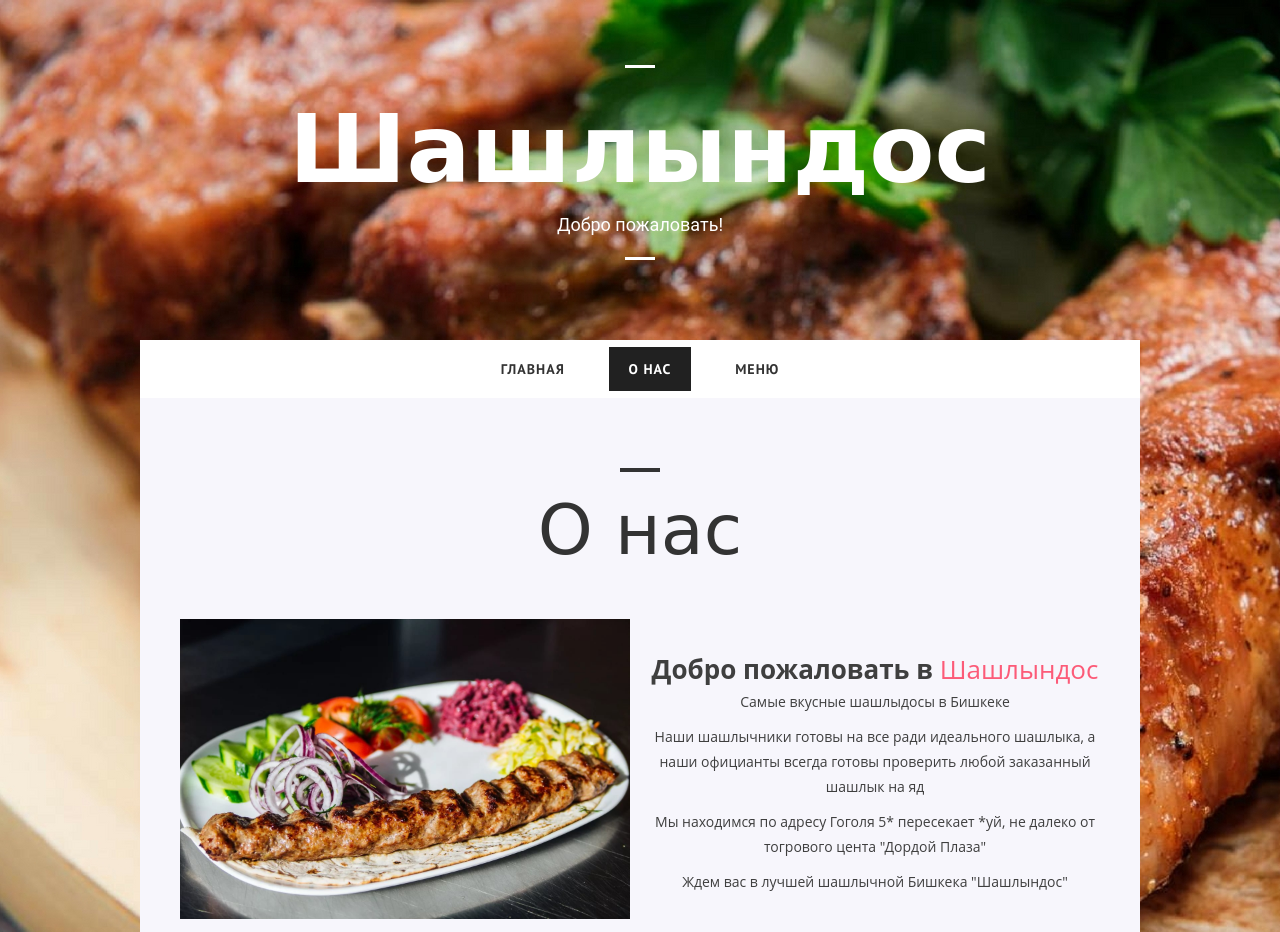
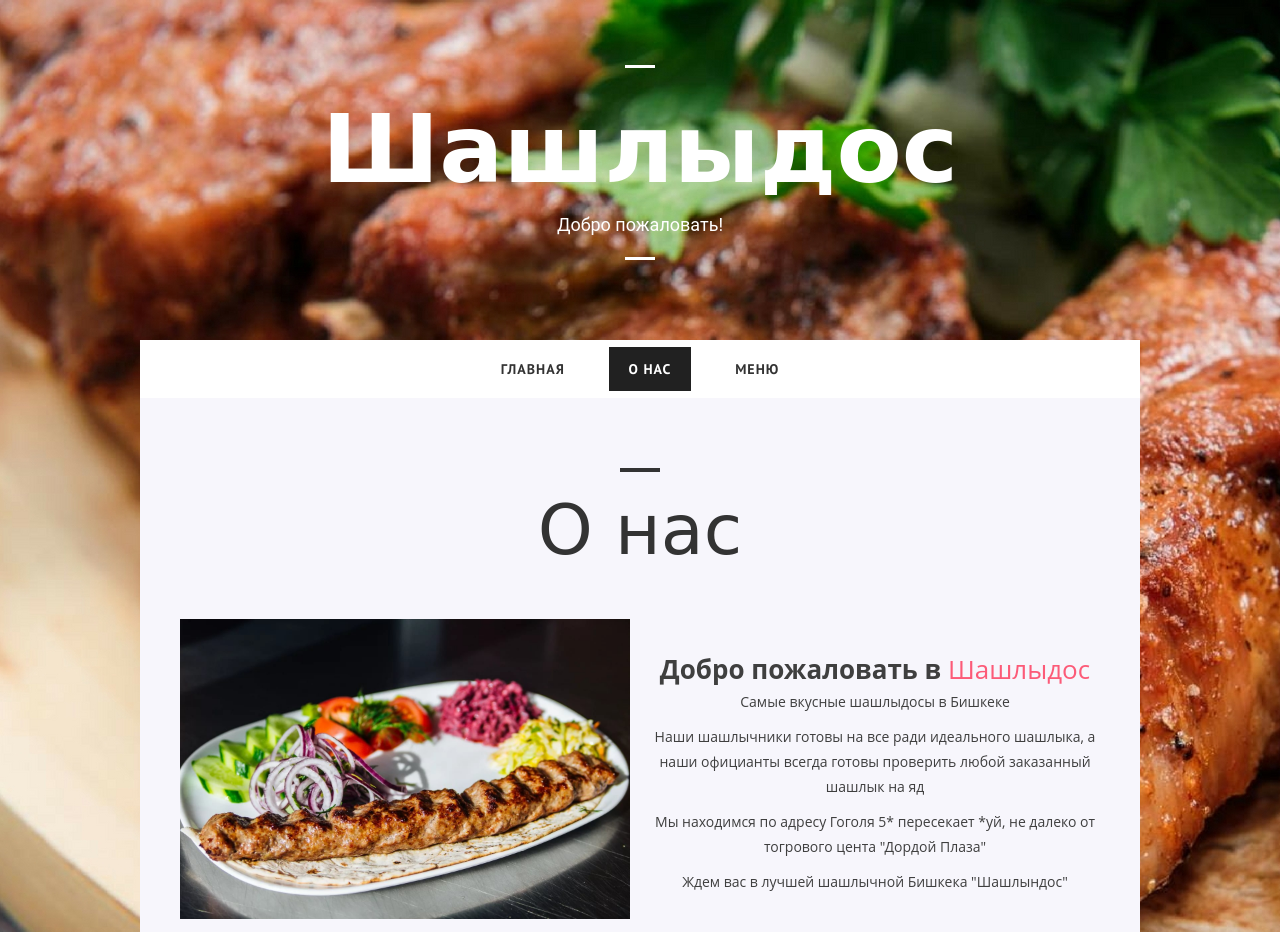
Before and after one commit to TrombiSE/Shashlindos, a plain HTML site: page Shashlindos/about.html in a window 1280 px wide. Shown: the top 932 px of the page. Drawn offline with Linux system fonts and the light colour scheme; some packages are replaced by stand-ins of ours; a script that the page names is missing.

Commit message:
Add files via upload

```diff
--- a/Shashlindos/about.html
+++ b/Shashlindos/about.html
@@ -3,7 +3,7 @@
 
     <!-- Basics -->
 	<meta charset="utf-8">
-	<title>Шашлындос</title>
+	<title>Шашлыдос</title>
 	<link rel="shortcut icon" href="images/Shashlik.png" type="image/x-icon">
 
 
@@ -41,7 +41,7 @@
 	<header class="zerogrid">
 		<div class="logo">
 			<hr class="line-1">
-			<a href="#">Шашлындос</a>
+			<a href="#">Шашлыдос</a>
 			<span>Добро пожаловать!</span>
 			<hr class="line-1">
 		</div>
@@ -76,7 +76,7 @@
 										<div class="wrap-col">
 											<div class="row">
 												<div class="t-center" style="padding-top: 40px;">
-													<h3 style="font-size: 26px;">Добро пожаловать в <span class="color-red">Шашлындос</span></h3>
+													<h3 style="font-size: 26px;">Добро пожаловать в <span class="color-red">Шашлыдос</span></h3>
 													<p>Самые вкусные шашлыдосы в Бишкеке</p>
 													<p>Наши шашлычники готовы на все ради идеального шашлыка, а наши официанты всегда готовы проверить любой заказанный шашлык на яд</p>
 													<p>Мы находимся по адресу Гоголя 5* пересекает *уй, не далеко от тогрового цента "Дордой Плаза"</p>
@@ -87,7 +87,6 @@
 									</div>
 								</div>
 							</div>
-
 		<!--////////////////////////////////////Footer-->
 		<footer>
 			<div class="wrap-footer">
--- a/Shashlindos/css/style.css
+++ b/Shashlindos/css/style.css
@@ -68,7 +68,6 @@ hr.line-2{background: #333;max-width: 40px;height: 4px;}
 html, body {width:100%; padding:0; margin:0;}
 body {font: 14px/25px Arial, Helvetica, sans-serif;font-family: 'Open Sans', sans-serif;background: #F6F6F5 url("../images/bg.jpg") repeat 0 0;}
 body .wrap-body{}
-
 /* ---------------------------------------------------------------------------- */
 /* -------------------------------------Header--------------------------------- */
 /* ---------------------------------------------------------------------------- */
```
Also changed, not shown: Shashlindos/index.html (+2 -3 lines), Shashlindos/menu.html (+3 -3 lines).
